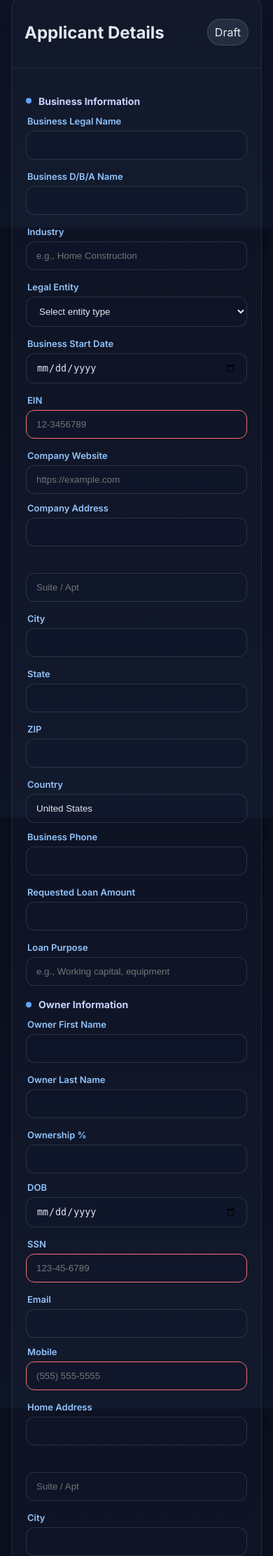
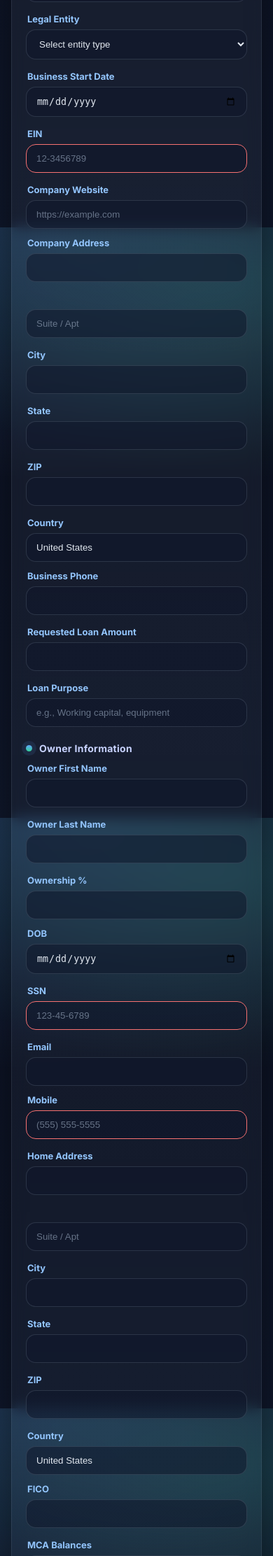
Before and after one commit to Maheedhar-rao/Pathway_application, a Flask app: page / in a window 390 px wide. Shown: the part 519-2743 px from the top of the page at 70% size. Run offline with Flask 3, Linux system fonts and the light colour scheme; parts of the project's set-up code (start-up, migrations or seed data) failed here and were passed over.

Commit message:
Refactor styles in static/styles.css
Updated CSS variables and styles for improved design consistency and responsiveness.

```diff
--- a/static/styles.css
+++ b/static/styles.css
@@ -1,43 +1,354 @@
 /* Shared styles */
 :root{
-  --bg:#0f172a;--card:#0b1220;--muted:#94a3b8;--text:#e2e8f0;--primary:#60a5fa;--primary-2:#93c5fd;
-  --ring:rgba(96,165,250,.6);--danger:#f87171;--radius:16px;--shadow:0 10px 30px rgba(0,0,0,.35);
+  --bg:#0b1020;
+  --bg2:#0f172a;
+
+  --cardA: rgba(255,255,255,.045);
+  --cardB: rgba(255,255,255,.02);
+
+  --muted:#94a3b8;
+  --text:#e2e8f0;
+
+  --primary:#60a5fa;
+  --primary2:#93c5fd;
+
+  --ring:rgba(96,165,250,.35);
+  --danger:#f87171;
+
+  --radius:18px;
+  --shadow: 0 18px 50px rgba(0,0,0,.45);
+
+  --border: rgba(148,163,184,.14);
+  --border2: rgba(148,163,184,.20);
 }
-*{box-sizing:border-box} html,body{height:100%}
-body{margin:0;font-family:Inter,system-ui,-apple-system,Segoe UI,Roboto,Ubuntu,Cantarell,Noto Sans,Helvetica,Arial;background:linear-gradient(180deg,#0b1020,#0f172a);color:var(--text)}
-.pc-header{max-width:1000px;margin:40px auto 16px;padding:0 16px}
-.brand{display:flex;gap:10px;align-items:center}
-.badge{font-size:12px;font-weight:700;letter-spacing:.08em;color:#111827;background:linear-gradient(90deg,#34d399,#60a5fa);padding:6px 10px;border-radius:999px}
-h1{margin:4px 0 0} .lead{color:var(--muted)}
-.container{max-width:1000px;margin:0 auto 60px;padding:0 16px}
-.card{background:linear-gradient(180deg,rgba(255,255,255,.02),rgba(255,255,255,.01));border:1px solid rgba(148,163,184,.15);border-radius:var(--radius);box-shadow:var(--shadow);overflow:hidden}
-.card-header{display:flex;justify-content:space-between;align-items:center;padding:16px 18px;border-bottom:1px solid rgba(148,163,184,.12)}
-.card-body{padding:20px}
+
+*{box-sizing:border-box}
+html,body{height:100%}
+
+body{
+  margin:0;
+  font-family:Inter,system-ui,-apple-system,Segoe UI,Roboto,Ubuntu,Cantarell,Noto Sans,Helvetica,Arial;
+  color:var(--text);
+  background:
+    radial-gradient(1200px 600px at 15% 0%, rgba(96,165,250,.22), transparent 60%),
+    radial-gradient(900px 500px at 85% 10%, rgba(52,211,153,.16), transparent 55%),
+    linear-gradient(180deg, var(--bg), var(--bg2));
+}
+
+/* Header */
+.pc-header{
+  max-width:1100px;
+  margin:42px auto 18px;
+  padding:0 16px;
+}
+
+.brand{
+  display:flex;
+  align-items:center;
+  justify-content:space-between;
+}
+
+.brand-left{
+  display:flex;
+  gap:14px;
+  align-items:center;
+  width:100%;
+}
+
+.logo-wrap{
+  width:64px;
+  height:64px;
+  border-radius:18px;
+  background: linear-gradient(180deg, rgba(255,255,255,.08), rgba(255,255,255,.02));
+  border:1px solid var(--border);
+  box-shadow: 0 12px 30px rgba(0,0,0,.25);
+  display:flex;
+  align-items:center;
+  justify-content:center;
+  overflow:hidden;
+  flex: 0 0 auto;
+}
+
+.logo{
+  width:100%;
+  height:100%;
+  object-fit:cover;
+  transform: scale(1.06);
+}
+
+.brand-text{
+  display:flex;
+  flex-direction:column;
+  gap:6px;
+}
+
+.badge{
+  display:inline-flex;
+  width:fit-content;
+  font-size:12px;
+  font-weight:800;
+  letter-spacing:.08em;
+  color:#0b1020;
+  background:linear-gradient(90deg,#34d399,#60a5fa);
+  padding:7px 12px;
+  border-radius:999px;
+  box-shadow: 0 10px 20px rgba(0,0,0,.18);
+}
+
+h1{
+  margin:0;
+  font-size:28px;
+  line-height:1.15;
+  letter-spacing:-.02em;
+}
+
+.lead{
+  margin:0;
+  color:var(--muted);
+  font-size:14px;
+}
+
+/* Layout */
+.container{
+  max-width:1100px;
+  margin:0 auto 70px;
+  padding:0 16px;
+}
+
+.card{
+  background: linear-gradient(180deg, var(--cardA), var(--cardB));
+  border:1px solid var(--border);
+  border-radius:var(--radius);
+  box-shadow: var(--shadow);
+  overflow:hidden;
+  backdrop-filter: blur(10px);
+}
+
+.card-header{
+  display:flex;
+  justify-content:space-between;
+  align-items:center;
+  padding:16px 18px;
+  border-bottom:1px solid rgba(148,163,184,.10);
+}
+
+.card-header h2{
+  margin:0;
+  font-size:16px;
+  letter-spacing:-.01em;
+}
+
+.card-body{
+  padding:20px;
+}
+
+/* Form grid */
 .grid{display:grid;gap:16px}
-.cols-2{grid-template-columns:repeat(2,minmax(0,1fr))} .cols-3{grid-template-columns:repeat(3,minmax(0,1fr))}
-@media (max-width:900px){.cols-2,.cols-3{grid-template-columns:1fr}}
-.field label{display:block;font-weight:600;font-size:13px;color:var(--primary-2);margin:0 0 6px 2px}
-input,select,textarea{width:100%;padding:12px 14px;border-radius:12px;background:rgba(15,23,42,.6);color:var(--text);border:1px solid rgba(148,163,184,.2);outline:none}
-input:focus,select:focus,textarea:focus{border-color:var(--primary);box-shadow:0 0 0 6px var(--ring)}
-.section-title{display:flex;gap:10px;align-items:center;margin:18px 0 12px}
-.section-title .dot{width:8px;height:8px;border-radius:50%;background:var(--primary)} .section-title h3{margin:0;font-size:14px;color:#c7d2fe}
-.actions{display:flex;gap:10px;justify-content:flex-end;padding:16px 18px;border-top:1px solid rgba(148,163,184,.12)}
-.btn{appearance:none;border:0;padding:12px 16px;border-radius:12px;font-weight:700;cursor:pointer}
-.btn.primary{background:linear-gradient(90deg,#2563eb,#60a5fa);color:white}
-.btn.ghost{background:transparent;border:1px solid rgba(148,163,184,.25);color:var(--text)}
-.pill{display:inline-flex;gap:8px;align-items:center;background:rgba(148,163,184,.15);border:1px solid rgba(148,163,184,.25);padding:8px 10px;border-radius:999px}
-.uploader{border:1px dashed rgba(148,163,184,.35);border-radius:12px;padding:16px;text-align:center}
-canvas#signature{width:100%;height:160px;border-radius:12px;background:rgba(15,23,42,.8);border:1px solid rgba(148,163,184,.25)}
-.table-wrap{overflow:auto} table{width:100%;border-collapse:collapse}
-th,td{border-bottom:1px solid rgba(148,163,184,.2);padding:10px;text-align:left}
-th{color:#cbd5e1} tr:hover{background:rgba(255,255,255,.03)}
-.chip{display:inline-flex;gap:6px;align-items:center;padding:4px 8px;border-radius:999px;border:1px solid rgba(148,163,184,.3);background:rgba(148,163,184,.12);font-size:12px}
-.modal{position:fixed;inset:0;background:rgba(0,0,0,.6);display:none;align-items:center;justify-content:center;padding:20px}
+.cols-2{grid-template-columns:repeat(2,minmax(0,1fr))}
+.cols-3{grid-template-columns:repeat(3,minmax(0,1fr))}
+
+@media (max-width:900px){
+  .cols-2,.cols-3{grid-template-columns:1fr}
+  .pc-header{margin-top:28px}
+  h1{font-size:22px}
+  .logo-wrap{width:56px;height:56px;border-radius:16px}
+}
+
+/* Fields */
+.field label{
+  display:block;
+  font-weight:650;
+  font-size:13px;
+  color:var(--primary2);
+  margin:0 0 7px 2px;
+}
+
+input,select,textarea{
+  width:100%;
+  padding:12px 14px;
+  border-radius:14px;
+  background: rgba(15,23,42,.55);
+  color:var(--text);
+  border:1px solid rgba(148,163,184,.20);
+  outline:none;
+  transition: border-color .15s ease, box-shadow .15s ease, transform .05s ease;
+}
+
+input::placeholder, textarea::placeholder{
+  color: rgba(148,163,184,.65);
+}
+
+input:focus,select:focus,textarea:focus{
+  border-color: rgba(96,165,250,.75);
+  box-shadow: 0 0 0 6px var(--ring);
+}
+
+input:active,select:active,textarea:active{
+  transform: translateY(0.5px);
+}
+
+.section-title{
+  display:flex;
+  gap:10px;
+  align-items:center;
+  margin:22px 0 12px;
+}
+
+.section-title .dot{
+  width:9px;height:9px;
+  border-radius:50%;
+  background: linear-gradient(180deg, #60a5fa, #34d399);
+  box-shadow: 0 0 0 6px rgba(96,165,250,.10);
+}
+
+.section-title h3{
+  margin:0;
+  font-size:14px;
+  color:#c7d2fe;
+  letter-spacing:.02em;
+}
+
+/* Buttons */
+.actions{
+  display:flex;
+  gap:10px;
+  justify-content:flex-end;
+  padding:16px 18px;
+  border-top:1px solid rgba(148,163,184,.10);
+  background: linear-gradient(180deg, rgba(255,255,255,.02), transparent);
+}
+
+.btn{
+  appearance:none;
+  border:0;
+  padding:12px 16px;
+  border-radius:14px;
+  font-weight:800;
+  cursor:pointer;
+  transition: transform .1s ease, box-shadow .2s ease, opacity .2s ease;
+}
+
+.btn.primary{
+  background: linear-gradient(90deg,#2563eb,#60a5fa);
+  color:white;
+  box-shadow: 0 12px 28px rgba(37,99,235,.25);
+}
+
+.btn.primary:hover{ transform: translateY(-1px); }
+.btn.primary:active{ transform: translateY(0px); }
+
+.btn.ghost{
+  background:transparent;
+  border:1px solid rgba(148,163,184,.25);
+  color:var(--text);
+}
+
+.pill{
+  display:inline-flex;
+  gap:8px;
+  align-items:center;
+  background:rgba(148,163,184,.12);
+  border:1px solid rgba(148,163,184,.22);
+  padding:8px 10px;
+  border-radius:999px;
+  color: rgba(226,232,240,.9);
+}
+
+/* Uploader */
+.uploader{
+  border:1px dashed rgba(148,163,184,.40);
+  border-radius:14px;
+  padding:16px;
+  text-align:center;
+  background: rgba(15,23,42,.35);
+}
+
+.uploader p{
+  margin:0 0 10px;
+  color: var(--muted);
+  font-size:13px;
+}
+
+/* Signature / tables / modal (kept, slightly refined) */
+canvas#signature{
+  width:100%;
+  height:160px;
+  border-radius:14px;
+  background:rgba(15,23,42,.75);
+  border:1px solid rgba(148,163,184,.22);
+}
+
+.table-wrap{overflow:auto}
+table{width:100%;border-collapse:collapse}
+th,td{border-bottom:1px solid rgba(148,163,184,.18);padding:10px;text-align:left}
+th{color:#cbd5e1}
+tr:hover{background:rgba(255,255,255,.03)}
+
+.chip{
+  display:inline-flex;
+  gap:6px;
+  align-items:center;
+  padding:4px 8px;
+  border-radius:999px;
+  border:1px solid rgba(148,163,184,.25);
+  background:rgba(148,163,184,.10);
+  font-size:12px;
+}
+
+.modal{
+  position:fixed;
+  inset:0;
+  background:rgba(0,0,0,.62);
+  display:none;
+  align-items:center;
+  justify-content:center;
+  padding:20px;
+}
+
 .modal.open{display:flex}
-.modal-card{width:min(1100px,95vw);max-height:90vh;overflow:auto;background:linear-gradient(180deg,rgba(255,255,255,.02),rgba(255,255,255,.01));border:1px solid rgba(148,163,184,.2);border-radius:16px;box-shadow:0 10px 30px rgba(0,0,0,.4)}
-.modal-header{display:flex;justify-content:space-between;align-items:center;padding:14px 16px;border-bottom:1px solid rgba(148,163,184,.2)}
+
+.modal-card{
+  width:min(1100px,95vw);
+  max-height:90vh;
+  overflow:auto;
+  background:linear-gradient(180deg, rgba(255,255,255,.04), rgba(255,255,255,.015));
+  border:1px solid rgba(148,163,184,.18);
+  border-radius:18px;
+  box-shadow: 0 18px 60px rgba(0,0,0,.55);
+}
+
+.modal-header{
+  display:flex;
+  justify-content:space-between;
+  align-items:center;
+  padding:14px 16px;
+  border-bottom:1px solid rgba(148,163,184,.16);
+}
+
 .modal-body{padding:16px}
-.kv{display:grid;grid-template-columns:220px 1fr;gap:8px 14px}
-.pdf-grid{display:grid;grid-template-columns:repeat(auto-fit,minmax(260px,1fr));gap:12px;margin-top:12px}
-.pdf-box{background:rgba(15,23,42,.7);border:1px solid rgba(148,163,184,.2);border-radius:12px;padding:8px}
-.pdf-box embed{width:100%;height:320px;border-radius:8px}
+
+.kv{
+  display:grid;
+  grid-template-columns:220px 1fr;
+  gap:8px 14px;
+}
+
+.pdf-grid{
+  display:grid;
+  grid-template-columns:repeat(auto-fit,minmax(260px,1fr));
+  gap:12px;
+  margin-top:12px;
+}
+
+.pdf-box{
+  background:rgba(15,23,42,.65);
+  border:1px solid rgba(148,163,184,.18);
+  border-radius:14px;
+  padding:8px;
+}
+
+.pdf-box embed{
+  width:100%;
+  height:320px;
+  border-radius:10px;
+}
```
